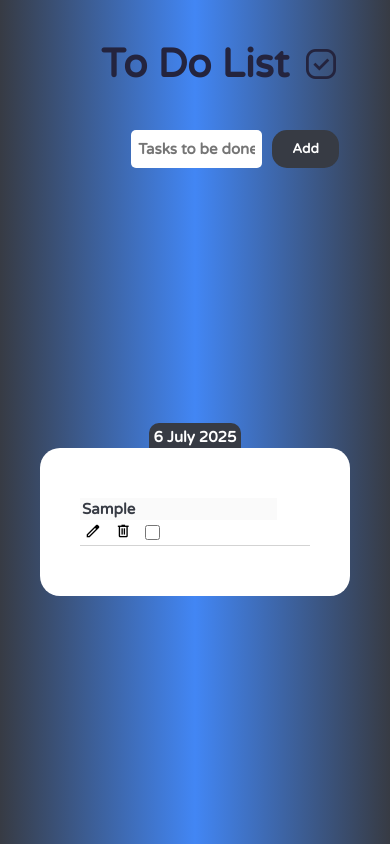
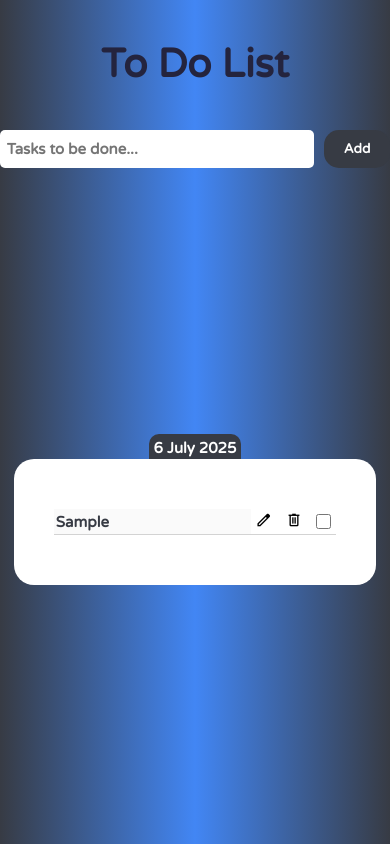
Before and after one commit to MukeshSivakumar/to-do-list, a plain HTML site: page index.html in a window 390 px wide. Both pictures are taken after typing "Sample" into the empty fields and a click on the button "Add". Drawn offline with nearby package versions, Linux system fonts and the light colour scheme.

Commit message:
favicon added and flex changes done for mobile view

```diff
--- a/index.html
+++ b/index.html
@@ -15,15 +15,21 @@
     <!-- style sheet -->
     <link rel="stylesheet" href="src/style.css">
     <title>To Do List</title>
+    <link rel="icon" href="./assets/fav-5.png">
 </head>
 <body>
     <div id="container" class="main-container">
-        <h2 class="header">
-            To Do List
-                <span class="material-symbols-outlined" id="todo-icon">
-                    priority
-                </span>
-        </h2>
+
+        <div class="header">
+            <!-- <span class="material-symbols-outlined" id="todo-icon">
+                priority
+            </span> -->
+            <p>
+                To Do List
+           </p>
+        </div>
+
+
         <div id="add-task" class="add-task-container">
 
             <input type="text" class="task-field" name="addTask" placeholder="Tasks to be done...">
--- a/src/style.css
+++ b/src/style.css
@@ -26,7 +26,7 @@ body{
 }
 
 .main-container {
-    padding : 20px 40px;
+    padding : 20px 0px;
     /* background-color: #373b44; */
     width : 100%;
     height : 80%;
@@ -39,10 +39,10 @@ body{
 }
 
 .header {
-    width: fit-content;
+    width: 100%;
     position: fixed;
     top: 40px;
-    align-self: center;
+    text-align: center;
     font-size: 40px;
     color : #24243e;
     /* background: -webkit-linear-gradient(right,#0f0c29, #302b63, #24243e);
@@ -57,17 +57,17 @@ body{
     position: fixed;
     top: 42px;
     background-color: inherit;
-    align-self: center;
+    /* align-self: center; */
     font-size: 40px;
     color : #24243e;
-    margin-left: 10px;
+    /* margin-right: 10px; */
 }
 
 .add-task-container {
     width: 100%;
     display: flex;
     justify-content: center;
-    gap : 10px;
+    /* gap : 10px; */
     position: fixed;
     top: 130px;
 }
@@ -80,7 +80,8 @@ input.task-field {
     /* box-shadow: none; */
     border-style: none;
     /* background-color: var(--darkblue); */
-    color:var(--darkgrey)
+    color:var(--darkgrey);
+    min-width: 300px;
 }
 
 .btn {
@@ -90,6 +91,7 @@ input.task-field {
     /* background-color: var(--darkblue); */
     background: var(--darkgrey);
     color: var(--white);
+    margin-left: 10px;
 }
 
 .task-field:focus {
@@ -110,6 +112,7 @@ input.task-field {
     position: relative;
     display: flex;
     justify-content: center;
+    min-width: 350px;
 }
 
 .date-item {
@@ -130,7 +133,6 @@ input.task-field {
     width: fit-content;
     max-height: 210px;
     overflow: auto;
-
 }
 
 /* .task-main-container .taskItems-container:nth-child(even){
@@ -139,6 +141,8 @@ input.task-field {
 
 .action-items {
     display: inline-block;
+    /* width: 30%; */
+
 }
 .action-items > button  {
     border-style: none;
@@ -197,6 +201,9 @@ input.task-field {
     margin : 20px;
     /* position:relative; */
     border-bottom: 1px solid var(--lightgrey);
+    display: flex;
+    flex-wrap: nowrap;
+    justify-content: space-between;
 
 }
 
@@ -220,6 +227,7 @@ input.task-field {
     border-style: none;
     color: var(--darkgrey);
     font-weight: bolder;
+    /* width : 60%; */
 }
 
 .taskItems-container > input[type="text"]:focus {
```
Also changed, not shown: assets/fav-3.png (added), assets/fav-4.png (added), assets/fav-5.png (added), assets/fav-icon 2.png (added), assets/to-do-list.png (added).
